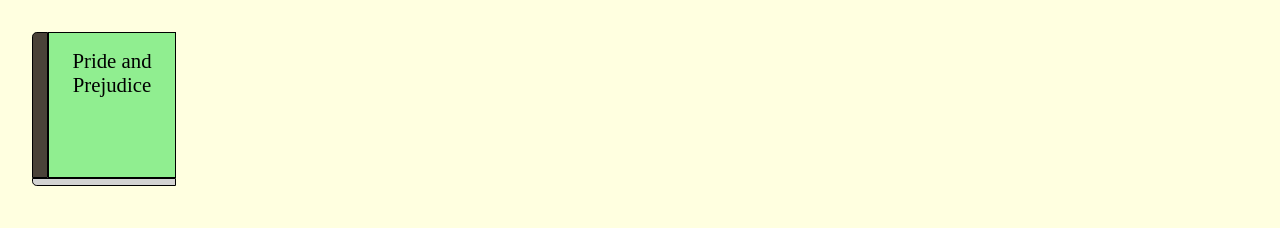
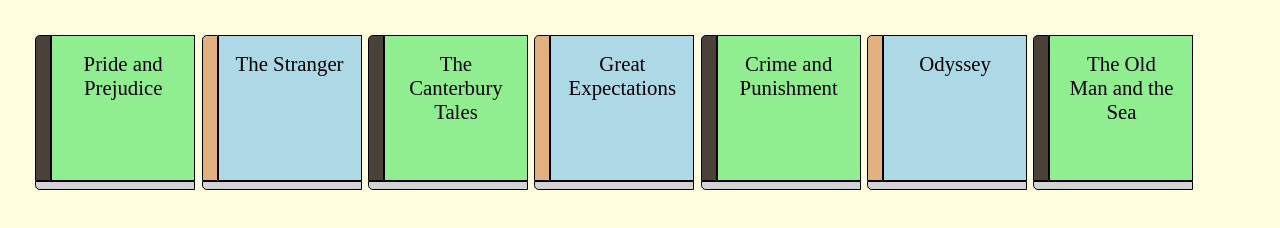
Before and after one commit to pauladarias/library, a plain HTML site: page index.html in a window 1280 px wide. Drawn offline with Linux system fonts and the light colour scheme.

Commit message:
Refactor displayBooks

```diff
--- a/index.css
+++ b/index.css
@@ -6,12 +6,18 @@
   padding: 1rem;
 }
 
+.my-library {
+  display: flex;
+  flex-wrap: wrap;
+}
+
 .my-book {
   display: grid;
-  grid-template-columns: 1rem 8rem;
+  grid-template-columns: 1rem 9rem;
   grid-template-areas:
     "spine cover"
     "footer footer";
+  margin: 0.2rem;
 }
 
 .my-book div {
@@ -39,3 +45,11 @@
   background-color: lightgray;
   border-bottom-left-radius: 0.3rem;
 }
+
+.my-book:nth-of-type(even) .my-book-cover {
+  background-color: lightblue;
+}
+
+.my-book:nth-of-type(even) .my-book-spine {
+  background-color: #e1b07e;
+}
--- a/index.js
+++ b/index.js
@@ -10,13 +10,21 @@
   });
 }
 
-getBooks().then((books) => {
+function getBookHtml(book) {
+  return `<div class="my-book">
+      <div class="my-book-cover">${book.title}</div>
+      <div class="my-book-spine"></div>
+      <div class="my-book-footer"></div>
+  </div>`;
+}
+
+function displayBooks(books) {
   let sampleBook = books[0];
   console.log(sampleBook);
 
-  document.body.innerHTML = `<div class="my-book">
-      <div class="my-book-cover">${sampleBook.title}</div>
-      <div class="my-book-spine"></div>
-      <div class="my-book-footer"></div>
+  document.body.innerHTML = `<div class="my-library">
+      ${books.map(getBookHtml).join("")}
   </div>`;
-});
+}
+
+getBooks().then(displayBooks);
```
